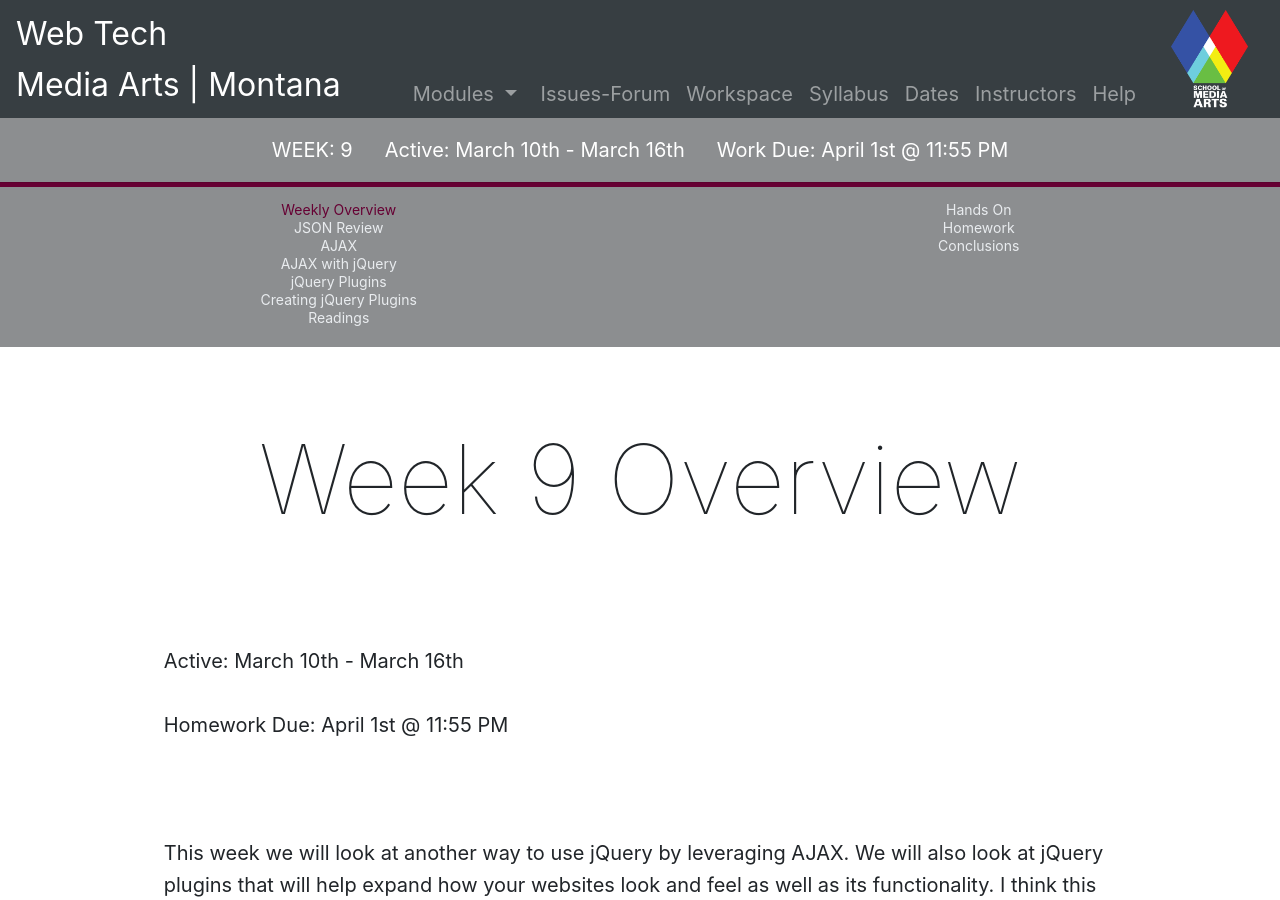
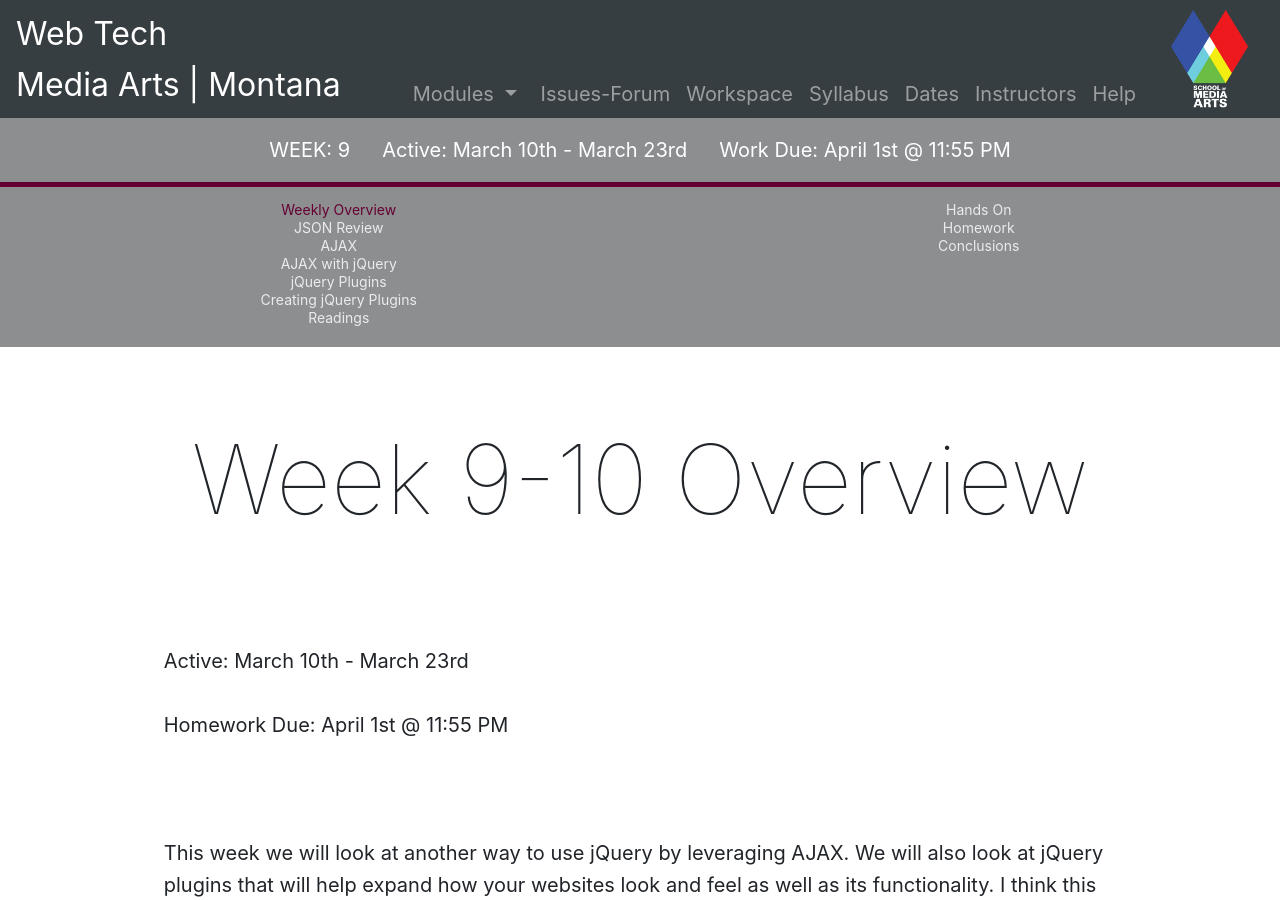
Before and after one commit to Montana-Media-Arts/441-web-tech-Spring2019-course, a Jekyll site: the page built from modules/week-9/_posts/2000-01-01-overview.md, in a window 1280 px wide and 900 px high. Built offline with Jekyll 4.4.1, drawn with Linux system fonts in a browser that asks for light colours; nearby versions of some CDN libraries.

Commit message:
update dates

```diff
--- a/_data/course.yml
+++ b/_data/course.yml
@@ -8,6 +8,6 @@ infoModules: [workspace, syllabus, dates, instructors, help]
 
 
 #modules: [week-1, week-2, week-3, week-4, week-5, week-6, week-7, week-8, week-9, week-10]
-modules: [week-1, week-2, week-3, week-4, week-5, week-6, week-7, week-8]
+modules: [week-1, week-2, week-3, week-4, week-5, week-6, week-7, week-8,week-9-10]
 #  modules: [week-1, week-2, week-3, week-4, week-5, week-6, week-7, week-8, week-9, week-10, week-11, week-12]
 # modules: [week-1, week-2, week-3, week-4, week-5, week-6, week-7, week-8, week-9, week-10, week-11, week-12, final-info]
--- a/_data/dates.yml
+++ b/_data/dates.yml
@@ -8,7 +8,7 @@
 6: ["February 20th - February 22rd", " February 24rd @ 11:55PM"]
 7: ["February 24th - March 2nd", "March 4nd @ 11:55PM"]
 8: ["March 3rd - March 9th", "March 11th @ 11:55PM"]
-9: ["March 10th - March 16th", "April 1st @ 11:55 PM"]
+9: ["March 10th - March 23rd", "April 1st @ 11:55 PM"]
 10: ["March 24th - March 29th", "No Homework - Spring Break"]
 11: ["March 31st - April 5th", "April 6th @ 11:55PM"]
 12: ["April 7th - April 12th", "April 13th @ 11:55PM"]
--- a/modules/week-9/_posts/2000-01-01-overview.md
+++ b/modules/week-9/_posts/2000-01-01-overview.md
@@ -3,7 +3,7 @@ title: Weekly Overview
 module: 9
 ---
 
-# Week 9 Overview <br />
+# Week 9-10 Overview <br />
 
 
 <br />
```
